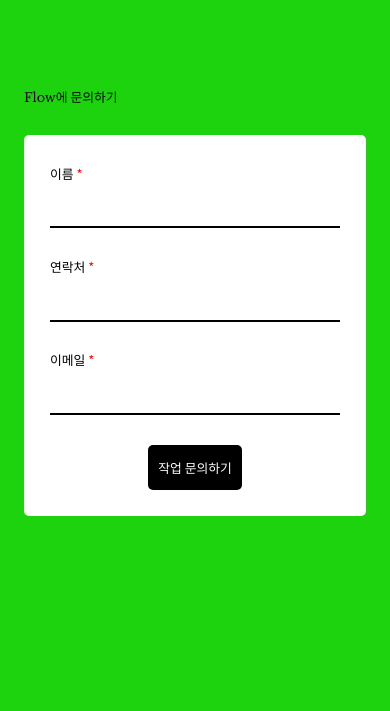
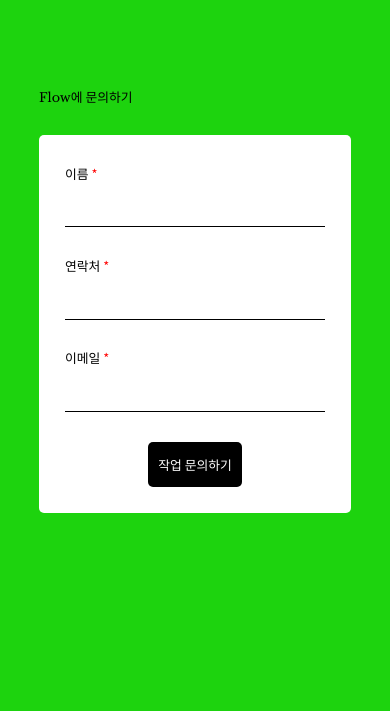
Before and after one commit to bulkybobby/FLOW, a plain HTML site: page contact.html in a window 390 px wide. Shown: the part 59-770 px from the top of the page. Drawn offline with nearby package versions, Linux system fonts and the light colour scheme.

Commit message:
540px width  변경

```diff
--- a/css/style.css
+++ b/css/style.css
@@ -394,6 +394,14 @@ footer {
   .contact-contents-wrapper {
     font-size: 0.8rem;
   }
+
+  .input-gorup {
+    width: 80vw;
+  }
+  .input-gorup input {
+    width: 100%;
+    border-bottom: 1px solid;
+  }
 }
 
 @media screen and (max-width: 540px) {
@@ -431,8 +439,4 @@ footer {
     font-size: 0.8rem;
   }
   /* about-content */
-
-  .input-gorup input {
-    width: auto;
-  }
 }
```
